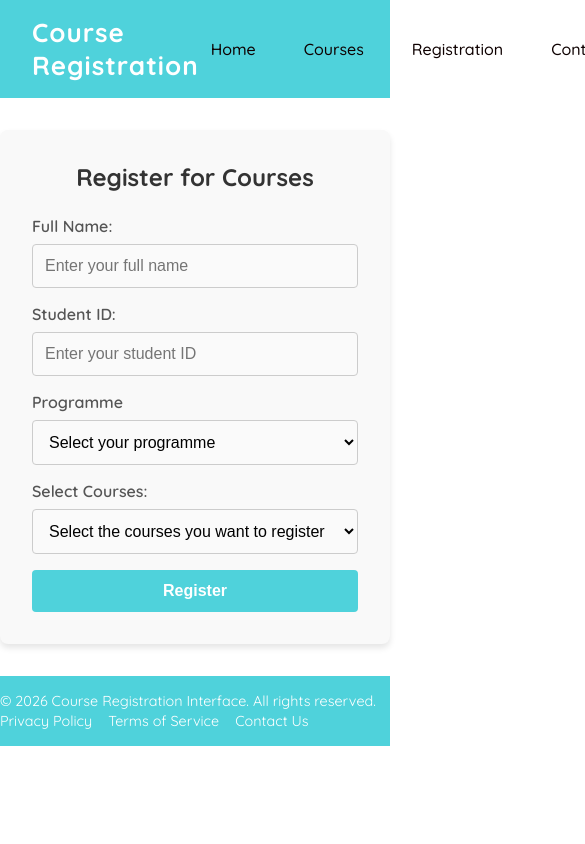
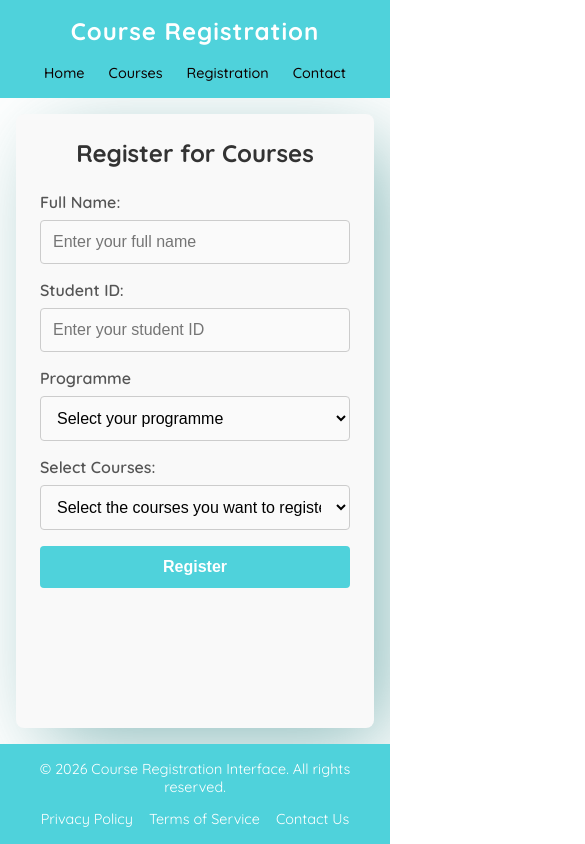
Before and after one commit to mas3ho/CourseRegistrationInterface, a plain HTML site: page index.html in a window 390 px wide. Shown: the top 844 px of the page, 585 px wide, since content can reach past the window. Drawn offline with Linux system fonts and the light colour scheme.

Commit message:
Added responsive design for mobile

```diff
--- a/style.css
+++ b/style.css
@@ -9,6 +9,10 @@ body {
   font-optical-sizing: auto;
   font-weight: 400;
   font-style: normal;
+
+  display: flex;
+  flex-direction: column;
+  min-height: 100vh;
 
 }
 
@@ -68,6 +72,13 @@ main {
     border-radius: 8px;
     box-shadow: 0 4px 6px rgba(0, 0, 0, 0.1);
 }
+
+.form-container {
+      box-shadow: 30px 27px 118px -14px rgba(88,158,158,0.75);
+      -webkit-box-shadow: 30px 27px 118px -14px rgba(88,158,158,0.75);
+      -moz-box-shadow: 30px 27px 118px -14px rgba(88,158,158,0.75);
+}
+
 
 .form-container h2 {
     margin-bottom: 1.5rem;
@@ -165,5 +176,56 @@ button:hover {
 }
 
 .footer-links a:hover {
-    color: #d1f0f5;
+    color: #01252b;
 }
+/* Responsive design for smaller screens */
+@media (max-width: 48em) {
+    #header {
+        flex-direction: column;
+        gap: 1rem;
+        text-align: center;
+        padding: 1rem;
+    }
+
+    #logo-text{
+        font-size: 1.5rem;
+    }
+
+    .nav-links {
+        gap: 0.5rem;
+        flex-wrap: wrap;
+        justify-content: center;
+    }
+
+    .nav-links a {
+        padding: 0.5rem;
+        font-size: 0.9rem;
+    }
+
+    .form-container {
+        padding: 1.5rem;
+        margin: 1rem;
+        box-shadow: 20px 20px 80px -10px rgba(88,158,158,0.75);
+
+    }
+
+    .footer-container {
+        flex-direction: column;
+        gap: 0.75rem;
+        padding:0 1rem;
+    }
+
+    .footer-links {
+    justify-content: center;
+    flex-wrap: wrap;
+    }
+
+}
+
+@media (max-width: 22.5em) {
+    .nav-links {
+        display: grid;
+        grid-template-columns: repeat(2, 1fr);
+        text-align: center;
+    }
+}
```
Also changed, not shown: index.html (+0 -1 lines).
